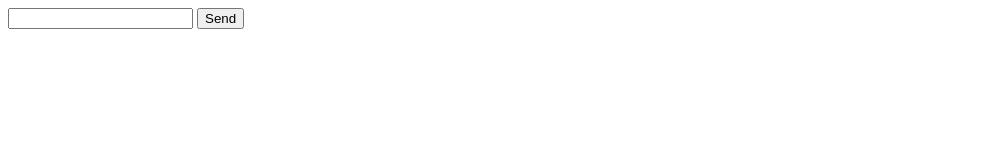
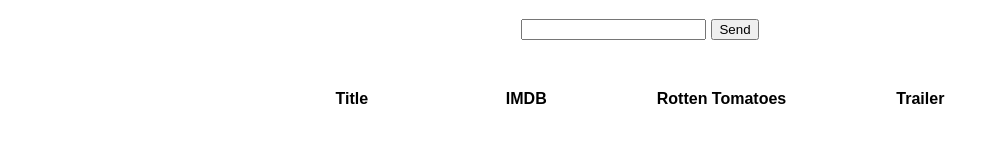
Before and after one commit to giacomocerquone/Movies-Lookup, a plain HTML site: page index.html in a window 1280 px wide. Shown: the whole page, without its empty margins (0-1000 px from the left). Drawn offline with nearby package versions, Linux system fonts and the light colour scheme.

Commit message:
Using table to display results, added trailer, added link to imdb, divided red color of imdb and tomatoes ratings

```diff
--- a/index.html
+++ b/index.html
@@ -1,6 +1,32 @@
 <html>
 <head>
     <script src="https://code.jquery.com/jquery-2.1.4.min.js"></script>
+    <style>
+        body {
+            margin:1em;
+            padding:0;
+            font-family: 'Arial', sans-serif;
+            font-size:18px;
+            text-align:center;
+        }
+        a {
+            text-decoration: none;
+        }
+        table {
+            border-collapse: collapse;
+            border-spacing: 0;
+            text-align: center;
+            width:60%;
+        }
+        td {
+            width:10%;
+        }
+
+        thead td {
+            font-weight: 600;
+            padding:2em;
+        }
+    </style>
 </head>
 
 <body>
@@ -9,7 +35,20 @@
         <input type="button" id="submit" value="Send">
     </form>
 
-    <div id="result"></div>
+    <table style="margin:auto;">
+        <thead>
+            <tr>
+                <td>Title</td>
+                <td>IMDB</td>
+                <td>Rotten Tomatoes</td>
+                <td>Trailer</td>
+            </tr>
+        </thead>
+
+        <tbody id="result">
+
+        </tbody>
+    </table>
 
     <script>
         $('#submit').click(function() {
```
Also changed, not shown: app.js (+7 -20 lines).
